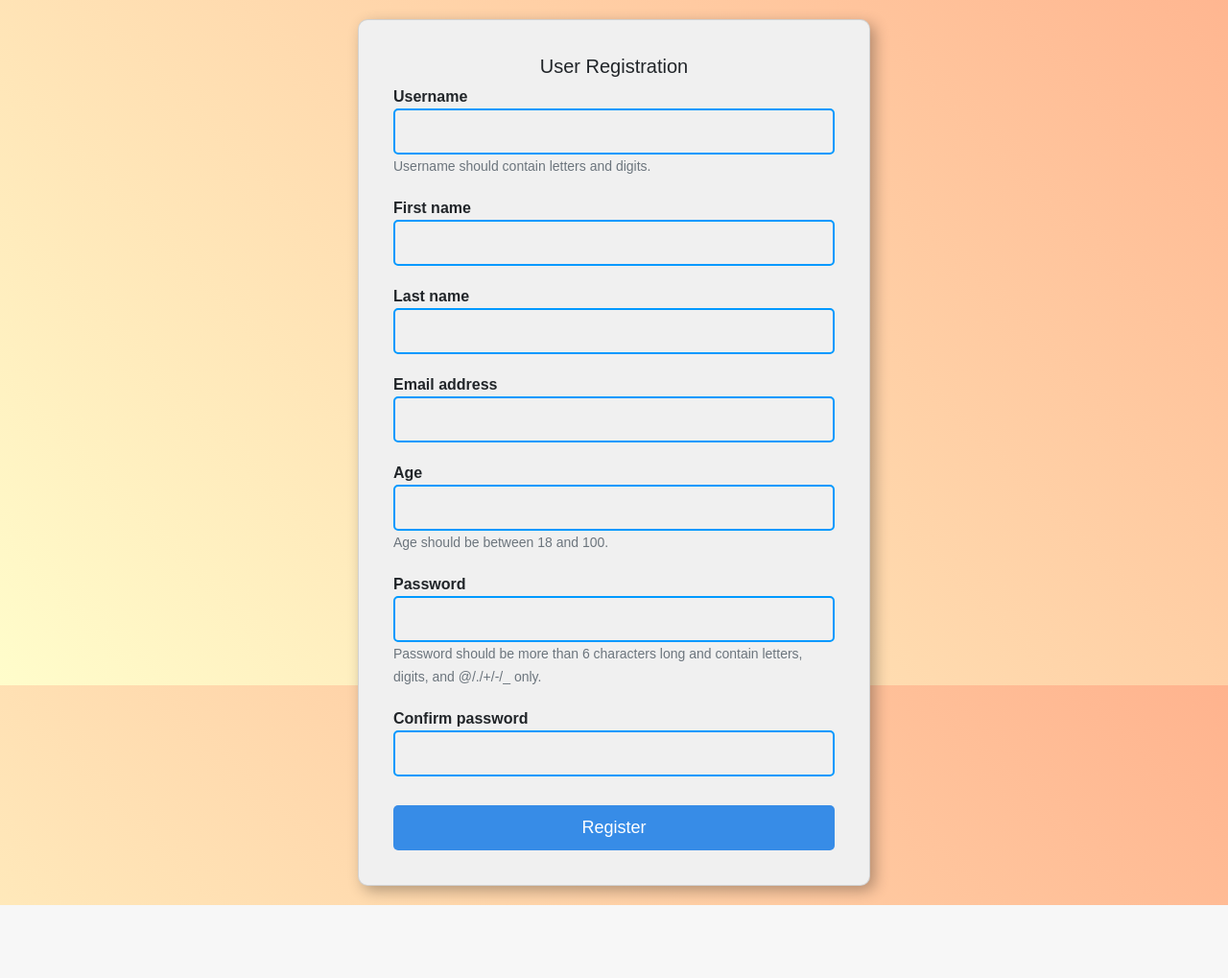
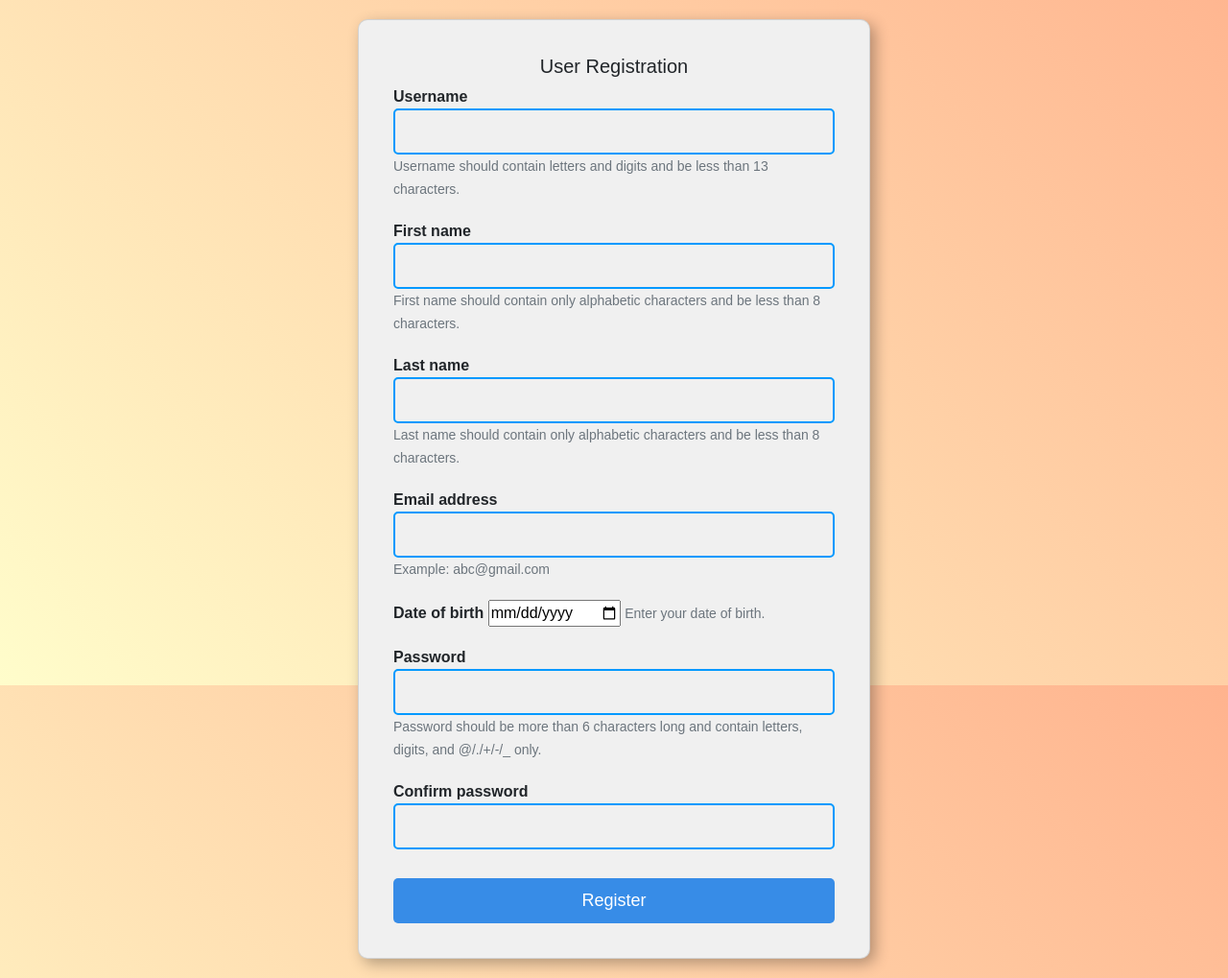
Before and after one commit to meghan013/OnlineVoting, a Django app: page /register/ in a window 1280 px wide. Shown: the part 86-1105 px from the top of the page at 96% size. Before the commit the page ends 1029 px from the top, so only its background shows below. Run offline with Django 3.2, Linux system fonts and the light colour scheme; some libraries are stand-ins or nearby versions.

Commit message:
Created a online voting system project

```diff
--- a/Online_Voting_System/poll/forms.py
+++ b/Online_Voting_System/poll/forms.py
@@ -1,14 +1,25 @@
 from django import forms
 from .models import User
 from django.core.exceptions import ValidationError
-
+from datetime import date
+import re
 
 class RegistrationForm(forms.ModelForm):
     confirm_password = forms.CharField(max_length=100, widget=forms.PasswordInput)
-    age = forms.IntegerField()  # Add the "age" field
+    date_of_birth = forms.DateField(widget=forms.DateInput(attrs={'type': 'date'}))
+
+    def clean_date_of_birth(self):
+        date_of_birth = self.cleaned_data.get('date_of_birth')
+        today = date.today()
+        age = today.year - date_of_birth.year - ((today.month, today.day) < (date_of_birth.month, date_of_birth.day))
+        if age < 18:
+            raise forms.ValidationError('You must be at least 18 years old to register.')
+        return date_of_birth
 
     def clean_email(self):
         email = self.cleaned_data.get('email')
+        if not re.match(r'^[a-zA-Z0-9]+@(gmail\.com|outlook\.(com|in))$', email):
+            raise forms.ValidationError('Invalid email address. Only Gmail and Outlook addresses are allowed.')
         if User.objects.filter(email=email).exists():
             raise forms.ValidationError('This email address is already in use.')
         return email
@@ -26,30 +37,38 @@ class RegistrationForm(forms.ModelForm):
             raise forms.ValidationError('Passwords do not match.')
         return confirm_password
 
-    def clean_age(self):
-        age = self.cleaned_data.get('age')
-        if not 18 <= age < 100:
-            raise forms.ValidationError('You must be between 18 and below 100 to vote.')
-        return age
-
     def clean_username(self):
         username = self.cleaned_data.get('username')
-        # Check if username contains both letters and numerics
+        if len(username) > 12:
+            raise forms.ValidationError('Username must be at most 8 characters long.')
         if not any(char.isdigit() for char in username) or not any(char.isalpha() for char in username):
             raise ValidationError('Username must contain both letters and numerics.')
-        # Check if username is unique
         if User.objects.filter(username=username).exists():
             raise forms.ValidationError('This username is already in use.')
         return username
 
+    def clean_first_name(self):
+        first_name = self.cleaned_data.get('first_name')
+        if len(first_name) > 8:
+            raise forms.ValidationError('First name must be at most 8 characters long.')
+        if not first_name.isalpha():
+            raise forms.ValidationError('First name must contain only alphabetic characters.')
+        return first_name
+
+    def clean_last_name(self):
+        last_name = self.cleaned_data.get('last_name')
+        if len(last_name) > 8:
+            raise forms.ValidationError('Last name must be at most 8 characters long.')
+        if not last_name.isalpha():
+            raise forms.ValidationError('Last name must contain only alphabetic characters.')
+        return last_name
 
     class Meta:
         model = User
-        fields = ['username', 'first_name', 'last_name', 'email', 'age','password']
+        fields = ['username', 'first_name', 'last_name', 'email', 'date_of_birth', 'password']
         widgets = {
             'password': forms.PasswordInput,
         }
-
 
 
 class ChangeForm(forms.ModelForm):
@@ -61,4 +80,3 @@ class ChangeForm(forms.ModelForm):
 class VoterLoginForm(forms.Form):
     username = forms.CharField()
     password = forms.CharField(widget=forms.PasswordInput)
-    voter_id = forms.IntegerField()
--- a/Online_Voting_System/poll/templates/poll/login.html
+++ b/Online_Voting_System/poll/templates/poll/login.html
@@ -27,10 +27,6 @@
               <label for="id_password">Password:</label>
               <input type="password" name="password" class="form-control" id="id_password" required><i
                 class="iconinput fa fa-keyboard"></i>
-            </div>
-            <div class="form-group">
-              <label for="id_voter_id">Voter ID:</label>
-              <input type="number" name="voter_id" class="form-control" id="id_voter_id" required>
             </div>
             <div class="form-group" style="margin-top: 20px;">
               <button type="submit" class="col-md-12 btn btn-primary">Login</button>
--- a/Online_Voting_System/poll/templates/poll/registration.html
+++ b/Online_Voting_System/poll/templates/poll/registration.html
@@ -17,15 +17,24 @@
                 <div class="form-group">
                   <label for="{{ field.id_for_label }}">{{ field.label }}</label>
                   {{ field }}
+                  {% if field.name == 'email' %}
+                    <small class="form-text text-muted">Example: abc@gmail.com</small>
+                  {% endif %}
                   {% for error in field.errors %}
                     <small class="form-text text-danger">{{ error }}</small>
                   {% endfor %}
                   {% if field.name == 'username' %}
-                    <small class="form-text text-muted">Username should contain letters and digits.</small>
+                    <small class="form-text text-muted">Username should contain letters and digits and be less than 13 characters.</small>
                   {% elif field.name == 'password' %}
                     <small class="form-text text-muted">Password should be more than 6 characters long and contain letters, digits, and @/./+/-/_ only.</small>
-                  {% elif field.name == 'age' %}
-                    <small class="form-text text-muted">Age should be between 18 and 100.</small>
+                  {% elif field.name == 'date_of_birth' %}
+                    <small class="form-text text-muted">Enter your date of birth.</small>
+                  {% endif %}
+                  {% if field.name == 'first_name' %}
+                    <small class="form-text text-muted">First name should contain only alphabetic characters and be less than 8 characters.</small>
+                  {% endif %}
+                  {% if field.name == 'last_name' %}
+                    <small class="form-text text-muted">Last name should contain only alphabetic characters and be less than 8 characters.</small>
                   {% endif %}
                 </div>
               {% endfor %}
@@ -37,6 +46,10 @@
     </div>
   </div>
 </body>
+
+
+
+
 <style>
   body {
     background: linear-gradient(45deg, #FFFDCB, #FFB38E);
--- a/Online_Voting_System/poll/views.py
+++ b/Online_Voting_System/poll/views.py
@@ -49,7 +49,7 @@ def activateEmail(request, user, email):
         # Define email subject and message
         subject = 'Activate Your Account'
         message = f'Dear {user}, please click the following link to activate your account: {request.build_absolute_uri("/login/")}'
-        message += f'Your voter ID is: {VoterID.objects.get(user=user).voter_id}\n'
+
         # Send the email
         send_mail(subject, message, settings.EMAIL_HOST_USER, [email])
 
@@ -72,15 +72,16 @@ def registrationView(request):
                 messages.error(request, 'Passwords do not match.')
                 return redirect('login')
 
-            # Validate password complexity
+            # Validate password complexity and date of birth
             try:
                 validate_complex_password(password)
             except ValidationError as e:
                 messages.error(request, ', '.join(e.messages))
                 return redirect('login')
-            age = cd['age']
-            if not 18 <= age < 100:
-                messages.error(request, 'You are not eligible. You must be between 18 and below 100 to vote.')
+            date_of_birth = cd['date_of_birth']
+            # Ensure date of birth is before 2006 (at least 18 years old)
+            if date_of_birth.year >= 2006:
+                messages.error(request, 'You must be at least 18 years old to register.')
                 return redirect('login')
             user = form.save(commit=False)
             user.set_password(password)
@@ -89,7 +90,7 @@ def registrationView(request):
             # Generate and save a unique 4-digit voter ID for the user
             voter_id = generate_unique_voter_id()
             VoterID.objects.create(user=user, voter_id=voter_id)
-            messages.success(request, f'Your voter ID is: {voter_id}')
+
             activateEmail(request, user, form.cleaned_data.get('email'))
             return redirect('home')
         else:
@@ -123,20 +124,12 @@ def loginView(request):
         if form.is_valid():
             username = form.cleaned_data['username']
             password = form.cleaned_data['password']
-            voter_id = form.cleaned_data['voter_id']
 
             user = authenticate(request, username=username, password=password)
 
             if user is not None:
-                try:
-                    voter_id_entry = VoterID.objects.get(user=user)
-                    if voter_id == voter_id_entry.voter_id:
-                        login(request, user)
-                        return redirect('dashboard')
-                    else:
-                        messages.error(request, 'Invalid voter ID.')
-                except VoterID.DoesNotExist:
-                    messages.error(request, 'Voter ID not found for this user.')
+                login(request, user)
+                return redirect('dashboard')
             else:
                 messages.error(request, 'Invalid username or password.')
     else:
@@ -190,31 +183,25 @@ def candidateView(request, pos):
     obj = get_object_or_404(Position, pk=pos)
 
     if request.method == "POST":
-
-
         temp = ControlVote.objects.get_or_create(user=request.user, position=obj)[0]
 
         if temp.status == False:
-
-
-            temp2 = Candidate.objects.get(pk=request.POST.get(obj.title))
+            selected_candidate_id = request.POST.get(obj.title)
+            selected_candidate = get_object_or_404(Candidate, pk=selected_candidate_id)
+            temp2 = Candidate.objects.get(pk=selected_candidate_id)
             temp2.total_vote += 1
             temp2.save()
             temp.status = True
             temp.save()
-            messages.success(request, 'your vote has been casted Succesfully.')
+            messages.success(request, f'Your vote for {selected_candidate.name} in the position of {obj.title} has been casted successfully.')
+            logout(request)  # Logout the user after voting
             return render(request, 'poll/home.html', {'obj': obj})
-
-
         else:
-
-            messages.success(request, 'you already have been voted for this position.')
+            messages.success(request, 'You have already voted for this position.')
             return render(request, 'poll/home.html', {'obj': obj})
 
     else:
-
         return render(request, 'poll/candidate.html', {'obj': obj})
-
 
 
 def resultView(request):
```
Also changed, not shown: Online_Voting_System/poll/templates/poll/dashboard.html (+1 -7 lines).
